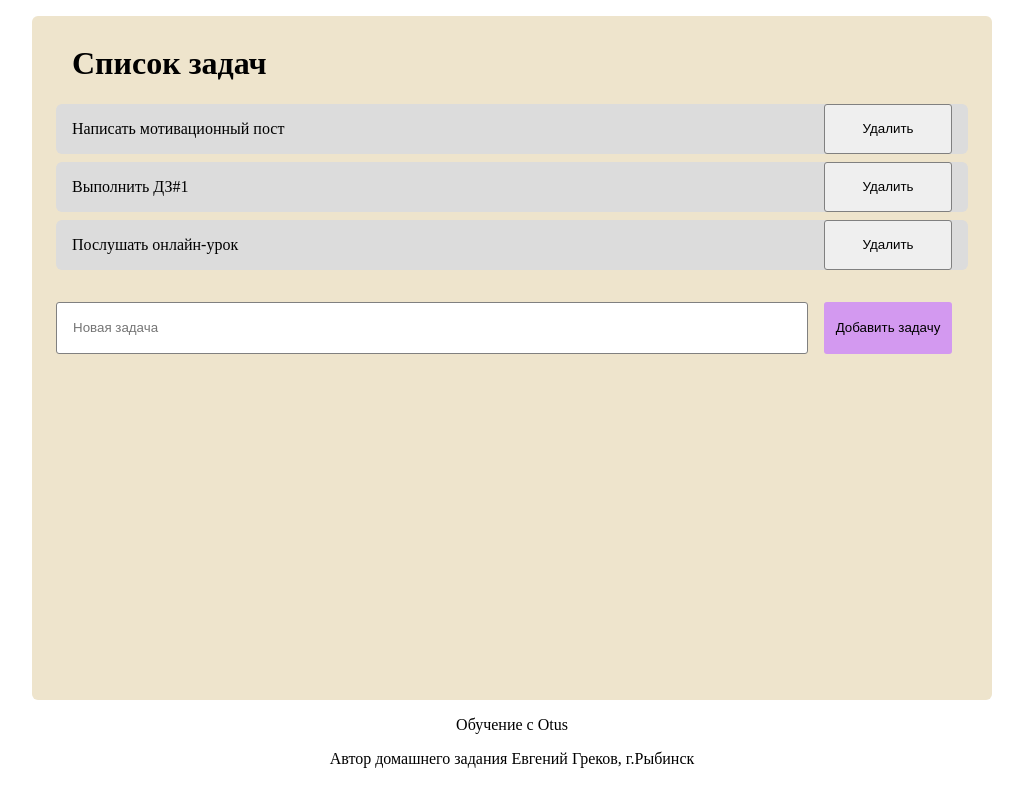
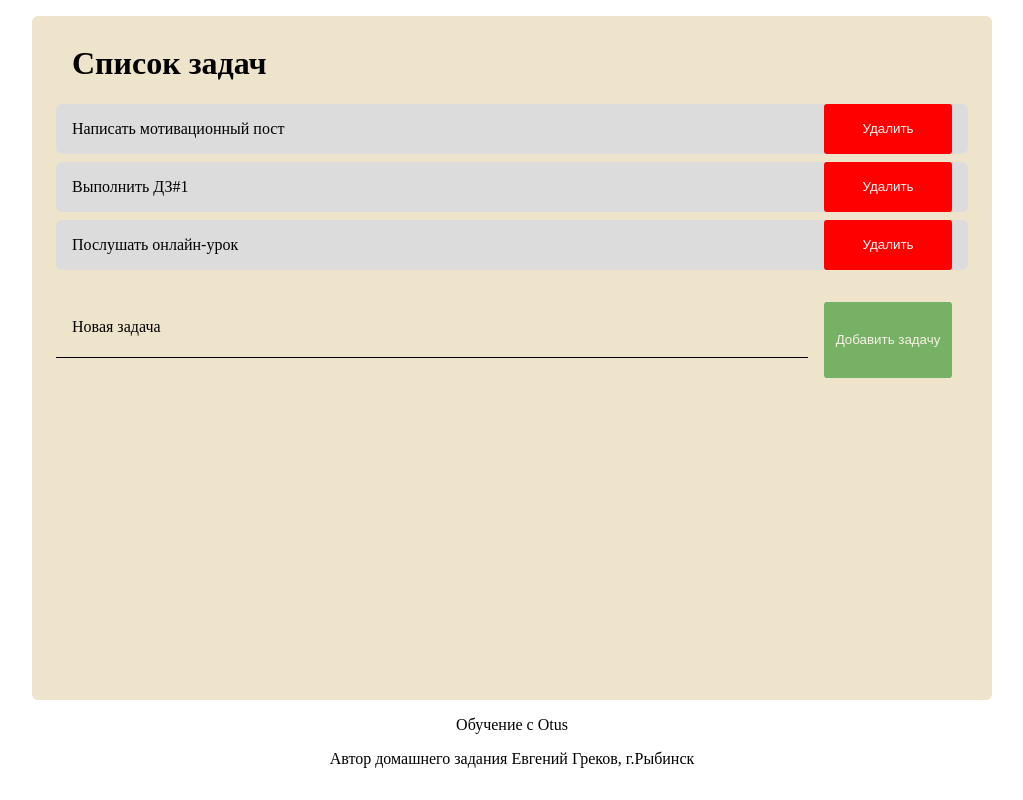
Before and after one commit to Angular-OTUS/ToDoList-GrekovEvgeniy, an Angular app: page / in a window 1280 px wide. Shown: the whole page, without its empty margins (128-1151 px from the left). Built offline with nearby package versions, Linux system fonts and the light colour scheme.

Commit message:
Сделал Д3#2

```diff
--- a/package.json
+++ b/package.json
@@ -20,10 +20,13 @@
   },
   "private": true,
   "dependencies": {
+    "@angular/animations": "^20.2.4",
+    "@angular/cdk": "^20.2.2",
     "@angular/common": "^20.1.0",
     "@angular/compiler": "^20.1.0",
     "@angular/core": "^20.1.0",
     "@angular/forms": "^20.1.0",
+    "@angular/material": "^20.2.2",
     "@angular/platform-browser": "^20.1.0",
     "@angular/router": "^20.1.0",
     "rxjs": "~7.8.0",
--- /dev/null
+++ b/src/app/components/to-do-list-item/to-do-list-item.css
@@ -0,0 +1,16 @@
+.task-field {
+    display: flex;
+    justify-content: space-between;
+    align-items: stretch;
+    margin: 0.5rem 0 0.5rem 0;
+    background-color: gainsboro;
+    border-radius: var(--border-radius-card)
+}
+
+.button-delete {
+    background-color: red;
+}
+
+p {
+    padding: 0 1rem 0 1rem;
+}
--- /dev/null
+++ b/src/app/components/to-do-list-item/to-do-list-item.html
@@ -0,0 +1,6 @@
+<div class="task-field">
+    <p> {{ task.todoTitle }} </p>
+    <button class="button button-delete" (click)="doDeleteTask.emit(task.id)">
+        Удалить
+    </button>
+</div>
--- /dev/null
+++ b/src/app/components/to-do-list-item/to-do-list-item.ts
@@ -0,0 +1,14 @@
+import { ChangeDetectionStrategy, Component, EventEmitter, Input, Output } from '@angular/core';
+import { Task } from '../to-do-list/to-do-list';
+
+@Component({
+  selector: 'app-to-do-list-item',
+  imports: [],
+  templateUrl: './to-do-list-item.html',
+  styleUrl: './to-do-list-item.css',
+  changeDetection: ChangeDetectionStrategy.OnPush
+})
+export class ToDoListItem {
+  @Input({required: true}) public task!: Task
+  @Output() protected readonly doDeleteTask: EventEmitter<number> = new EventEmitter<number>
+}
--- a/src/app/components/to-do-list/to-do-list.css
+++ b/src/app/components/to-do-list/to-do-list.css
@@ -30,15 +30,6 @@ h1 {
     text-align: center;
 }
 
-.task-field {
-    display: flex;
-    justify-content: space-between;
-    align-items: stretch;
-    margin: 0.5rem 0 0.5rem 0;
-    background-color: gainsboro;
-    border-radius: var(--border-radius-card)
-}
-
 .no-bullets {
     list-style-type: none;
     padding-left: 0;
@@ -53,13 +44,6 @@ h1 {
     padding: 1rem;
 }
 
-.task-field>button {
-    min-width: 8rem;
-    margin: 0 1rem 0 1rem;
-    border: solid 1px gray;
-    border-radius: var(--border-radius-button)
-}
-
 .add-task-form {
     margin: 2rem 1rem 1rem 1rem;
     display: flex;
@@ -71,14 +55,22 @@ h1 {
     flex-grow: 1;
     padding-left: 1rem;
     height: 3rem;
-        border: solid 1px gray;
+    border: solid 1px gray;
     border-radius: var(--border-radius-button)
 }
 
-.add-task-form>button {
+:host ::ng-deep .button {
+    color: white;
+    border: none;
+    border-radius: var(--border-radius-button);
     min-width: 8rem;
     margin: 0 1rem 0 1rem;
-    background-color: rgb(211, 153, 240);
-    border: none;
-    border-radius: var(--border-radius-button)
 }
+
+.button-add {
+    background-color: green;
+}
+
+.disabled {
+    opacity: 0.5;
+}
--- a/src/app/components/to-do-list/to-do-list.html
+++ b/src/app/components/to-do-list/to-do-list.html
@@ -7,19 +7,22 @@
             <main>
                 <ul class="no-bullets tasks-list">
                     @for (task of tasks; track task.id) {
-                    <li class="task-field">
-                        <p> {{ task.todoTitle }} </p>
-                        <button>
-                            Удалить
-                        </button>
+                    <li>
+                        <app-to-do-list-item [task]="task" (doDeleteTask)="doDeleteTask($event)"></app-to-do-list-item>
                     </li>
                     } @empty {
-                    <li class="task-field">Список пуст</li>
+                    <li class="task-field">
+                        <p>Список пуст</p>
+                    </li>
                     }
                 </ul>
                 <div class="add-task-form">
-                    <input placeholder="Новая задача">
-                    <button>
+                    <mat-form-field style="width: 100%">
+                        <input matInput placeholder="Новая задача" type="text"
+                        [(ngModel)]="newTaskText" maxlength="75">
+                    </mat-form-field>
+                    <button class="button button-add" [disabled]="isDisabledAddButton()"
+                        [ngClass]="{disabled: isDisabledAddButton()}" (click)="doAddNewTask()">
                         Добавить задачу
                     </button>
                 </div>
--- a/src/app/components/to-do-list/to-do-list.ts
+++ b/src/app/components/to-do-list/to-do-list.ts
@@ -1,23 +1,50 @@
-import { Component } from '@angular/core';
+import { CommonModule } from '@angular/common';
+import { ChangeDetectionStrategy, Component } from '@angular/core';
+import { FormsModule } from '@angular/forms';
+import { ToDoListItem } from "../to-do-list-item/to-do-list-item";
+import { MatFormFieldModule } from '@angular/material/form-field';
+import { MatInputModule } from '@angular/material/input';
 
-
-interface Task {
-  id: number,
-  todoTitle: string
+export class Task {
+  constructor(
+    public id: number,
+    public todoTitle: string
+  ) {}
 }
 
 const tasks: Task[] = [
-    {id: 0, todoTitle: "Написать мотивационный пост"},
-    {id: 1, todoTitle: "Выполнить ДЗ#1"},
-    {id: 2, todoTitle: "Послушать онлайн-урок"}
-  ]
+    new Task(0, "Написать мотивационный пост"),
+    new Task(1, "Выполнить ДЗ#1"),
+    new Task(2, "Послушать онлайн-урок")
+]
 
 @Component({
   selector: 'app-to-do-list',
-  imports: [],
+  imports: [FormsModule, CommonModule, ToDoListItem, MatFormFieldModule, MatInputModule],
   templateUrl: './to-do-list.html',
-  styleUrl: './to-do-list.css'
+  styleUrl: './to-do-list.css',
+  changeDetection: ChangeDetectionStrategy.OnPush
 })
 export class ToDoList {
-  protected readonly tasks: Task[] = tasks
+
+  protected tasks: Task[] = tasks
+  protected newTaskText: string = ""
+
+  protected isDisabledAddButton(): boolean {
+    return !this.newTaskText || this.newTaskText.trim().length === 0
+  }
+
+  protected doDeleteTask(id: number): void {
+    this.tasks.forEach((task, index) => {
+      if(task.id === id) {
+        this.tasks.splice(index, 1)
+      }
+    })
+  }
+
+protected doAddNewTask(): void {
+  let idMax = Math.max(0, ...this.tasks.map(task => task.id))
+  this.tasks.push(new Task(++idMax, this.newTaskText))
 }
+
+}
```
Also changed, not shown: 1 other file (tests, documents, lock files or other folders).
